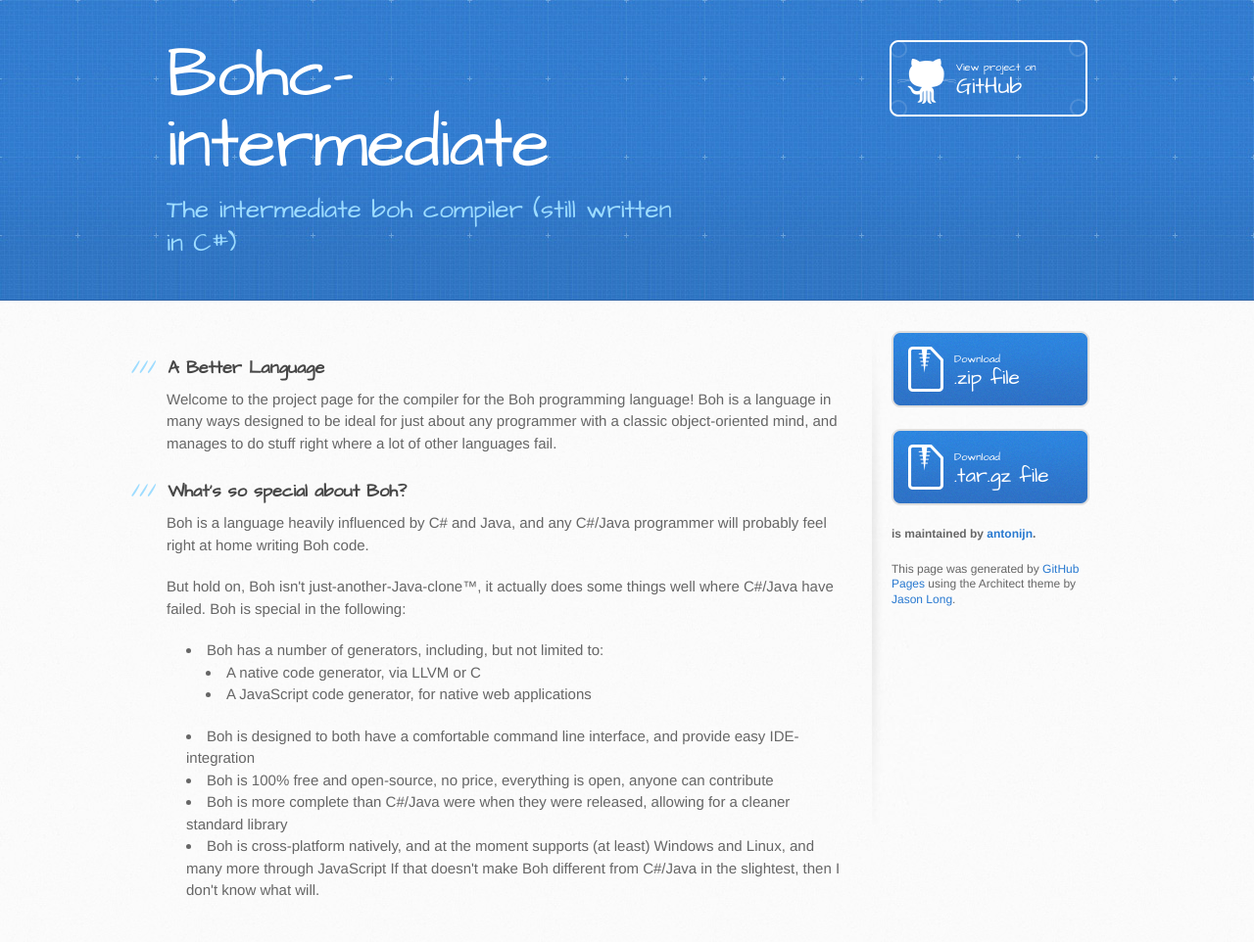
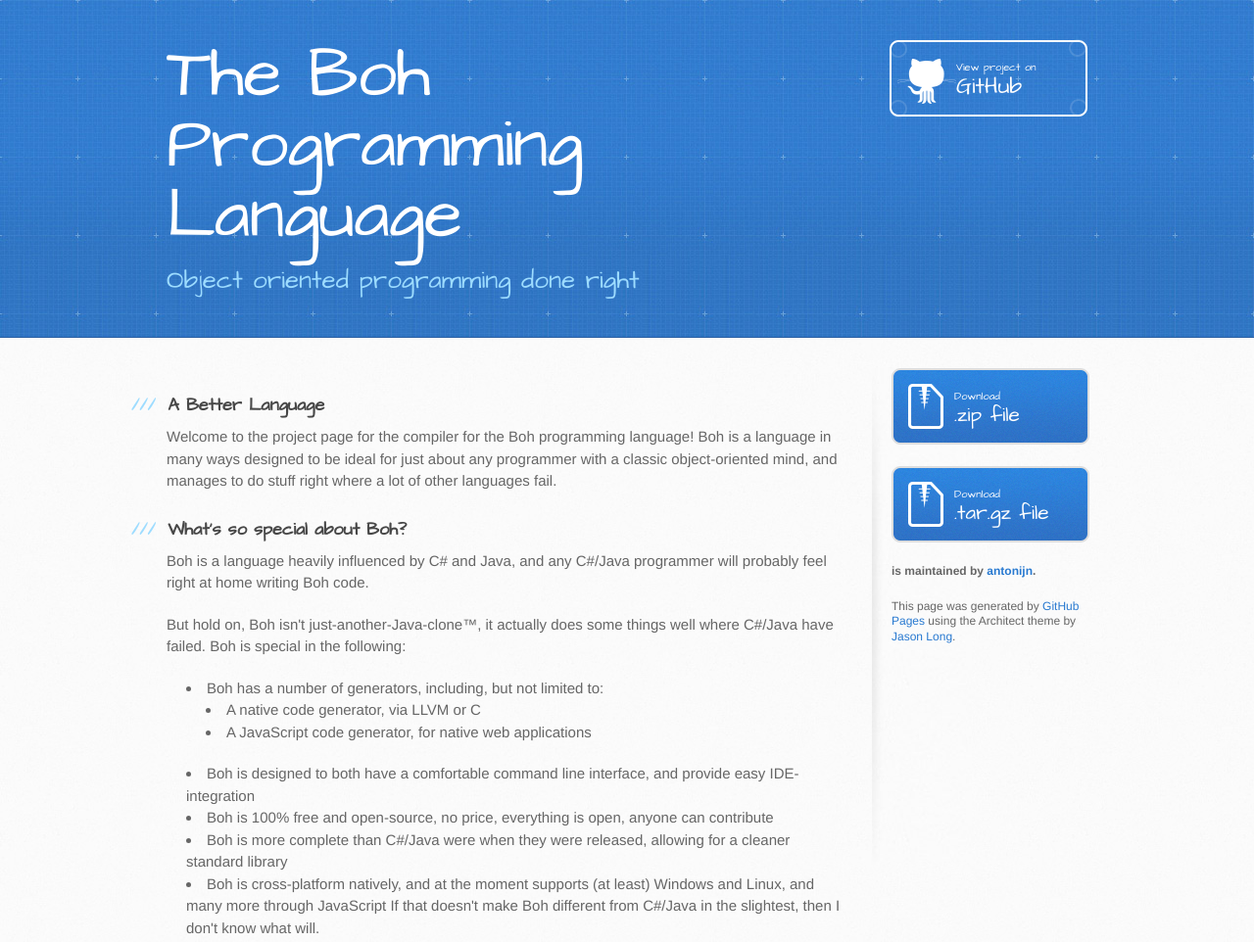
Before and after one commit to antonijn/bohc-intermediate, a plain HTML site: page index.html in a window 1280 px wide. Shown: the whole page at 98% size. Drawn offline with Linux system fonts and the light colour scheme.

Commit message:
Create gh-pages branch via GitHub

```diff
--- a/index.html
+++ b/index.html
@@ -13,14 +13,14 @@
     <script src="//html5shiv.googlecode.com/svn/trunk/html5.js"></script>
     <![endif]-->
 
-    <title>Bohc-intermediate by antonijn</title>
+    <title>The Boh Programming Language by antonijn</title>
   </head>
 
   <body>
     <header>
       <div class="inner">
-        <h1>Bohc-intermediate</h1>
-        <h2>The intermediate boh compiler (still written in C#)</h2>
+        <h1>The Boh Programming Language</h1>
+        <h2>Object oriented programming done right</h2>
         <a href="https://github.com/antonijn/bohc-intermediate" class="button"><small>View project on</small>GitHub</a>
       </div>
     </header>
```
Also changed, not shown: params.json (+1 -1 lines).
